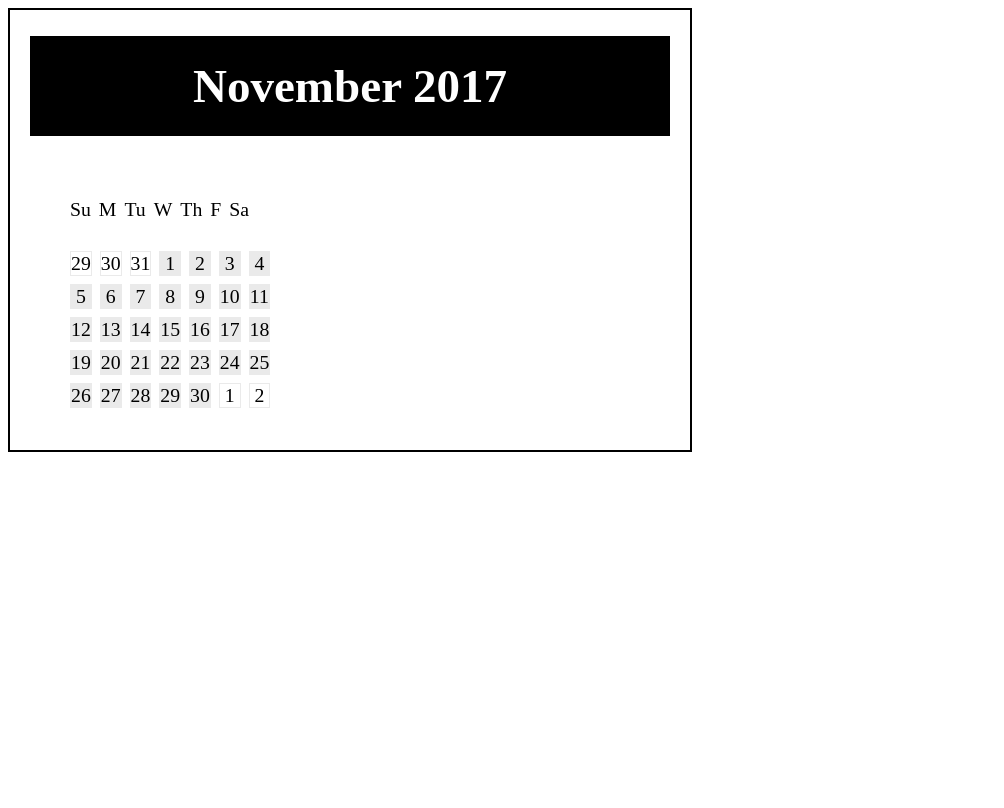
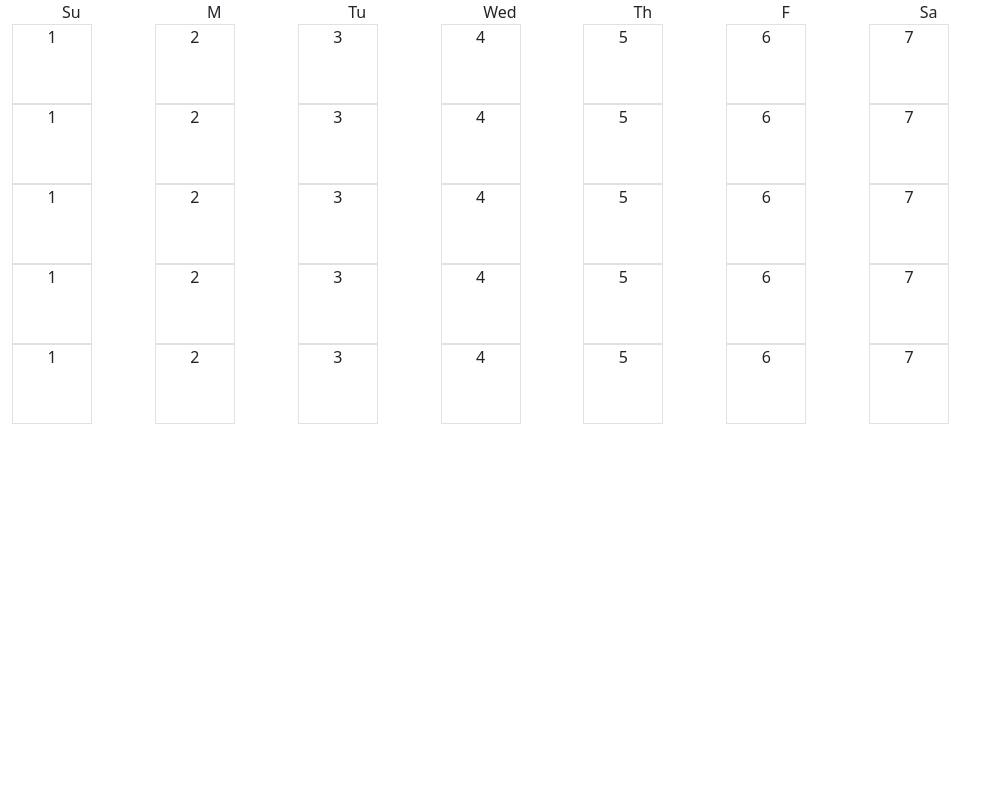
Before and after one commit to FRS4006/cal, a Django app: page / in a window 1280 px wide. Shown: the whole page, without its empty margins (0-1004 px from the left). After the commit the page ends 424 px from the top, so only its background shows below. Run offline with Django 4.2, Linux system fonts and the light colour scheme.

Commit message:
lots of logic for calendar creation

```diff
--- a/display/templates/home.html
+++ b/display/templates/home.html
@@ -87,6 +87,7 @@
         background-color: #eaeaea;
         border: 1px solid #eaeaea;
         height: 50/5vw;
+        width: 50/5vw;
         }
 
         ul.weekdays abbr[title] {
--- /dev/null
+++ b/display/templates/hometwo.html
@@ -0,0 +1,237 @@
+<!doctype html>
+<html lang="en">
+  <head>
+    <meta charset="utf-8">
+    <meta name="viewport" content="width=device-width, initial-scale=1; height=device-height, initial-scale=1">
+    <title>Bootstrap demo</title>
+    <link href="https://cdn.jsdelivr.net/npm/bootstrap@5.3.3/dist/css/bootstrap.min.css" rel="stylesheet" integrity="sha384-QWTKZyjpPEjISv5WaRU9OFeRpok6YctnYmDr5pNlyT2bRjXh0JMhjY6hW+ALEwIH" crossorigin="anonymous">
+    <style>
+      .container2{
+        height: 10vh;
+        width: 10vh;
+        min-width:50px;
+        min-height:50px;
+        /* padding: -5vh;
+        padding-left: -5vh; */
+      }
+      body{
+        min-width:1000px;
+        width: auto;
+        width:1000px;
+      }
+    </style>
+  </head>
+  <body>
+    <div class="container text-center">
+      <div class="row">
+        <div class="col">
+          Su
+        </div>
+        <div class="col">
+          M
+        </div>
+        <div class="col">
+          Tu
+        </div>
+        <div class="col">
+          Wed
+        </div>
+        <div class="col">
+          Th
+        </div>
+        <div class="col">
+          F
+        </div>
+        <div class="col">
+          Sa
+        </div>
+      </div>
+      <div class="row align-items-center">
+        <div class="col">
+          <div class="border container2">
+            1
+          </div>
+        </div>
+        <div class="col">
+          <div class="border container2">
+            2
+          </div>
+        </div>
+        <div class="col">
+          <div class="border container2">
+            3
+          </div>
+        </div>
+        <div class="col">
+          <div class="border container2">
+            4
+          </div>
+        </div>
+        <div class="col">
+          <div class="border container2">
+            5
+          </div>
+        </div>
+        <div class="col">
+          <div class="border container2">
+            6
+          </div>
+        </div>
+        <div class="col">
+          <div class="border container2">
+            7
+          </div>
+        </div>
+      </div>
+      <div class="row">
+        <div class="col">
+          <div class="border container2">
+            1
+          </div>
+        </div>
+        <div class="col">
+          <div class="border container2">
+            2
+          </div>
+        </div>
+        <div class="col">
+          <div class="border container2">
+            3
+          </div>
+        </div>
+        <div class="col">
+          <div class="border container2">
+            4
+          </div>
+        </div>
+        <div class="col">
+          <div class="border container2">
+            5
+          </div>
+        </div>
+        <div class="col">
+          <div class="border container2">
+            6
+          </div>
+        </div>
+        <div class="col">
+          <div class="border container2">
+            7
+          </div>
+        </div>
+      </div>
+      <div class="row">
+        <div class="col">
+          <div class="border container2">
+            1
+          </div>
+        </div>
+        <div class="col">
+          <div class="border container2">
+            2
+          </div>
+        </div>
+        <div class="col">
+          <div class="border container2">
+            3
+          </div>
+        </div>
+        <div class="col">
+          <div class="border container2">
+            4
+          </div>
+        </div>
+        <div class="col">
+          <div class="border container2">
+            5
+          </div>
+        </div>
+        <div class="col">
+          <div class="border container2">
+            6
+          </div>
+        </div>
+        <div class="col">
+          <div class="border container2">
+            7
+          </div>
+        </div>
+      </div>
+      <div class="row">
+        <div class="col">
+          <div class="border container2">
+            1
+          </div>
+        </div>
+        <div class="col">
+          <div class="border container2">
+            2
+          </div>
+        </div>
+        <div class="col">
+          <div class="border container2">
+            3
+          </div>
+        </div>
+        <div class="col">
+          <div class="border container2">
+            4
+          </div>
+        </div>
+        <div class="col">
+          <div class="border container2">
+            5
+          </div>
+        </div>
+        <div class="col">
+          <div class="border container2">
+            6
+          </div>
+        </div>
+        <div class="col">
+          <div class="border container2">
+            7
+          </div>
+        </div>
+      </div>
+      <div class="row">
+        <div class="col">
+          <div class="border container2">
+            1
+          </div>
+        </div>
+        <div class="col">
+          <div class="border container2">
+            2
+          </div>
+        </div>
+        <div class="col">
+          <div class="border container2">
+            3
+          </div>
+        </div>
+        <div class="col">
+          <div class="border container2">
+            4
+          </div>
+        </div>
+        <div class="col">
+          <div class="border container2">
+            5
+          </div>
+        </div>
+        <div class="col">
+          <div class="border container2">
+            6
+          </div>
+        </div>
+        <div class="col">
+          <div class="border container2">
+            7
+          </div>
+        </div>
+      </div>
+    </div>
+    <script src="https://cdn.jsdelivr.net/npm/bootstrap@5.3.3/dist/js/bootstrap.bundle.min.js" integrity="sha384-YvpcrYf0tY3lHB60NNkmXc5s9fDVZLESaAA55NDzOxhy9GkcIdslK1eN7N6jIeHz" crossorigin="anonymous"></script>
+  </body>
+</html>
--- a/display/views.py
+++ b/display/views.py
@@ -1,8 +1,51 @@
 from django.shortcuts import render
 from django.http import HttpResponse
+import calendar
 
 def home(request):
-    return render(request, 'home.html')
+    selected_month = 7
+    selected_year = 2024
+
+    first_day_finder = calendar.monthrange(selected_year, selected_month)
+    number_of_days_of_previous_month = first_day_finder[0]+1
+
+    if(number_of_days_of_previous_month == 7):
+        number_of_days_of_next_month = 35-first_day_finder[1]
+    else:
+        number_of_days_of_next_month = 35-number_of_days_of_previous_month-first_day_finder[1]
+
+
+    if(selected_month==1):
+        previous_month=12
+    else:
+        previous_month = selected_month - 1
+
+    if(selected_month==12):
+        next_month=1
+    else:
+        next_month = selected_month + 1
+
+    if(selected_month == 1):
+        previous_month_day_finder = calendar.monthrange(selected_year-1, previous_month)
+    else:
+        previous_month_day_finder = calendar.monthrange(selected_year, previous_month)
+
+    previous_months_days = []
+    current_month_days = []
+    next_month_days = []
+    display_first_day = previous_month_day_finder[1] - number_of_days_of_previous_month
+
+    for day in range(display_first_day, previous_month_day_finder[1]):
+        previous_months_days.append(day+1)
+
+    for day in range(1, first_day_finder[1]+1):
+        current_month_days.append(day)
+
+    for day in range(1, number_of_days_of_next_month+1):
+        next_month_days.append(day)
+
+    print(number_of_days_of_previous_month, first_day_finder[1], number_of_days_of_next_month, display_first_day, "previous month:", previous_months_days, "current month:", current_month_days, "next month:", next_month_days)
+    return render(request, 'hometwo.html')
 
 
 
--- /dev/null
+++ b/package.json
@@ -0,0 +1,5 @@
+{
+  "dependencies": {
+    "rfs": "^10.0.0"
+  }
+}
```
Also changed, not shown: package-lock.json (added).
